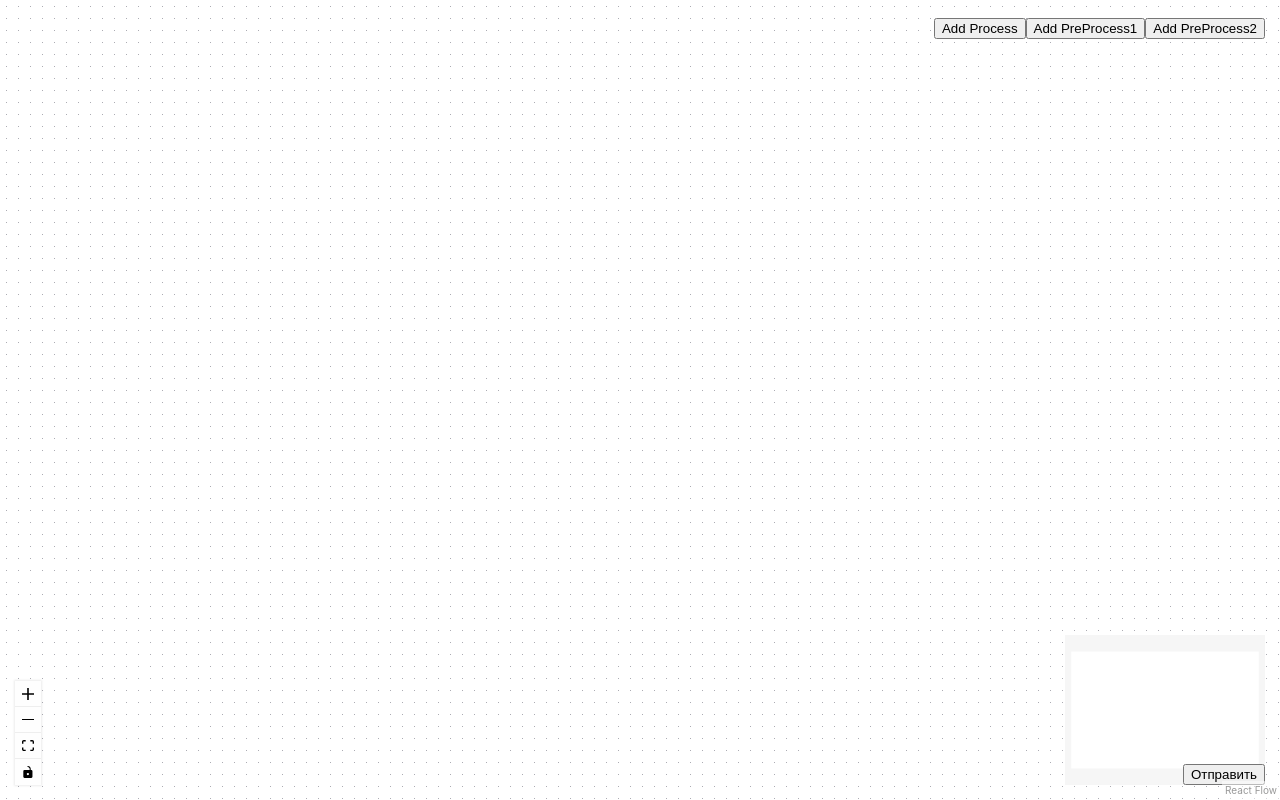
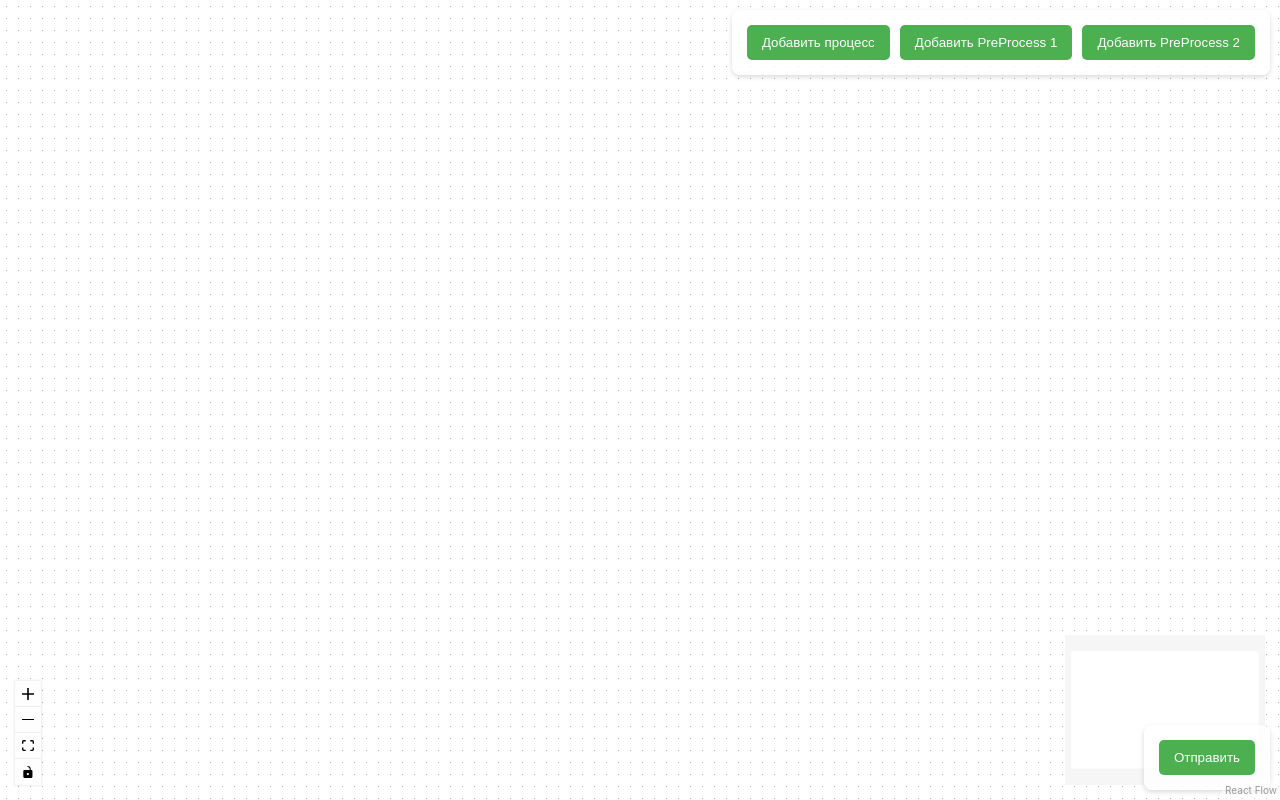
Before and after one commit to SancheSLozovoy/react-flow-app, a React (Vite) app: page / in a window 1280 px wide. Built offline with nearby package versions, Linux system fonts and the light colour scheme.

Commit message:
style: added styles

```diff
--- a/src/entities/PreProcess/ui/PreProcess.css
+++ b/src/entities/PreProcess/ui/PreProcess.css
@@ -1,15 +1,58 @@
-.text-updater-node{
-    border: 1px solid #ccc;
-    border-radius: 5px;
+.text-updater-node {
+    background-color: #ffffff;
+    border: 2px solid #4CAF50;
+    border-radius: 10px;
+    box-shadow: 0 2px 10px rgba(0, 0, 0, 0.2);
     padding: 10px;
+    width: 200px;
+    transition: transform 0.2s;
 }
 
-.label{
-    color: #ccc;
-    font-size: 12px;
+.text-updater-node:hover {
+    transform: scale(1.05);
 }
 
-.text-updeter-inner{
+.text-updeter-inner {
     display: flex;
     flex-direction: column;
 }
+
+.label {
+    font-weight: bold;
+    margin-bottom: 5px;
+    color: #333;
+    cursor: text;
+}
+
+.nodrag {
+    border: 1px solid #ccc;
+    border-radius: 5px;
+    padding: 5px;
+    margin-bottom: 15px;
+    transition: border-color 0.2s;
+}
+
+.nodrag:focus {
+    border-color: #4CAF50;
+    outline: none;
+}
+
+.handle {
+    width: 10px;
+    height: 10px;
+    background-color: #4CAF50;
+    border-radius: 50%;
+    position: absolute;
+}
+
+.handle.source {
+    bottom: -25px;
+    left: 50%;
+    transform: translateX(-50%);
+}
+
+.handle.target {
+    top: -5px;
+    left: 50%;
+    transform: translateX(-50%);
+}
--- a/src/entities/PreProcess/ui/PreProcess.tsx
+++ b/src/entities/PreProcess/ui/PreProcess.tsx
@@ -40,7 +40,7 @@ const PreProcess: React.FC<PreProcessNodeProps> = ({ data, id, isConnectable })
 
     return (
         <div className="text-updater-node">
-            <Handle type="target" position={Position.Top} isConnectable={isConnectable} />
+            <Handle type="target" position={Position.Top} isConnectable={isConnectable} className="handle target" />
             <div className='text-updeter-inner'>
                 <label
                     ref={labelRef1}
@@ -91,7 +91,7 @@ const PreProcess: React.FC<PreProcessNodeProps> = ({ data, id, isConnectable })
                     className="nodrag"
                 />
             </div>
-            <Handle type="source" position={Position.Bottom} isConnectable={isConnectable} />
+
         </div>
     );
 };
--- a/src/entities/Process/ui/Process.tsx
+++ b/src/entities/Process/ui/Process.tsx
@@ -64,7 +64,7 @@ const Process: React.FC<ProcessNodeProps> = ({ data, id, isConnectable }) => {
           onChange={(e) => setInput2Value(e.target.value)}
         />
       </div>
-      <Handle type="source" position={Position.Bottom} isConnectable={isConnectable} />
+      <Handle className='handle' type="source" position={Position.Bottom} isConnectable={isConnectable} />
     </div>
   );
 };
--- a/src/widgets/Flow/lib/linkNodes/linkNodes.ts
+++ b/src/widgets/Flow/lib/linkNodes/linkNodes.ts
@@ -19,6 +19,6 @@ export const linkNodes = (nodes: Node[], edges: Edge[]) => {
             preProcesses: connectedPreProcesses.filter(item => item !== null),
         };
     });
-
+    console.log(groupedData)
     return groupedData;
 };
--- /dev/null
+++ b/src/widgets/Flow/ui/Flow.css
@@ -0,0 +1,32 @@
+.panel {
+    background-color: rgba(255, 255, 255, 0.8);
+    border-radius: 8px;
+    padding: 10px;
+    box-shadow: 0 2px 5px rgba(0, 0, 0, 0.15);
+    margin: 10px;
+}
+
+.button {
+    background-color: #4CAF50;
+    color: white;
+    border: none;
+    border-radius: 5px;
+    padding: 10px 15px;
+    margin: 5px;
+    cursor: pointer;
+    transition: background-color 0.3s, transform 0.2s;
+}
+
+.button:hover {
+    background-color: #45a049;
+    transform: scale(1.05);
+}
+
+.button:active {
+    transform: scale(0.95);
+}
+
+.right-bottom-corner{
+    display: flex;
+    flex-direction: column;
+}
--- a/src/widgets/Flow/ui/Flow.tsx
+++ b/src/widgets/Flow/ui/Flow.tsx
@@ -19,6 +19,7 @@ import PreProcess from '../../../entities/PreProcess/ui/PreProcess';
 import { addPreProcess } from '../../../features/addPreProcess/addPreProcess';
 import { linkNodes } from '../lib/linkNodes/linkNodes';
 import { sendPostRequest } from '../api/apiService/apiService';
+import './Flow.css';
 
 const initialNodes: Node[] = [];
 const initialEdges: Edge[] = [];
@@ -51,7 +52,6 @@ export default function Flow() {
         setNodeId(nodeId + 1);
     };
 
-
     const handleSend = async () => {
         const linkedData = linkNodes(nodes, edges);
         await sendPostRequest(linkedData);
@@ -69,15 +69,15 @@ export default function Flow() {
                 nodeTypes={nodeTypes}
             >
                 <Controls />
+                <Background gap={12} size={1} />
                 <MiniMap />
-                <Background gap={12} size={1} />
-                <Panel position="top-right">
-                    <button onClick={handleAddProcess}>Add Process</button>
-                    <button onClick={handleAddPreProcess}>Add PreProcess1</button>
-                    <button onClick={handleAddPreProcess}>Add PreProcess2</button>
+                <Panel position="top-right" className="panel">
+                    <button className="button" onClick={handleAddProcess}>Добавить процесс</button>
+                    <button className="button" onClick={handleAddPreProcess}>Добавить PreProcess 1</button>
+                    <button className="button" onClick={handleAddPreProcess}>Добавить PreProcess 2</button>
                 </Panel>
-                <Panel position='bottom-right'>
-                    <button onClick={handleSend}>Отправить</button>
+                <Panel position='bottom-right' className="panel">
+                    <button className="button" onClick={handleSend}>Отправить</button>
                 </Panel>
             </ReactFlow>
         </div>
```
